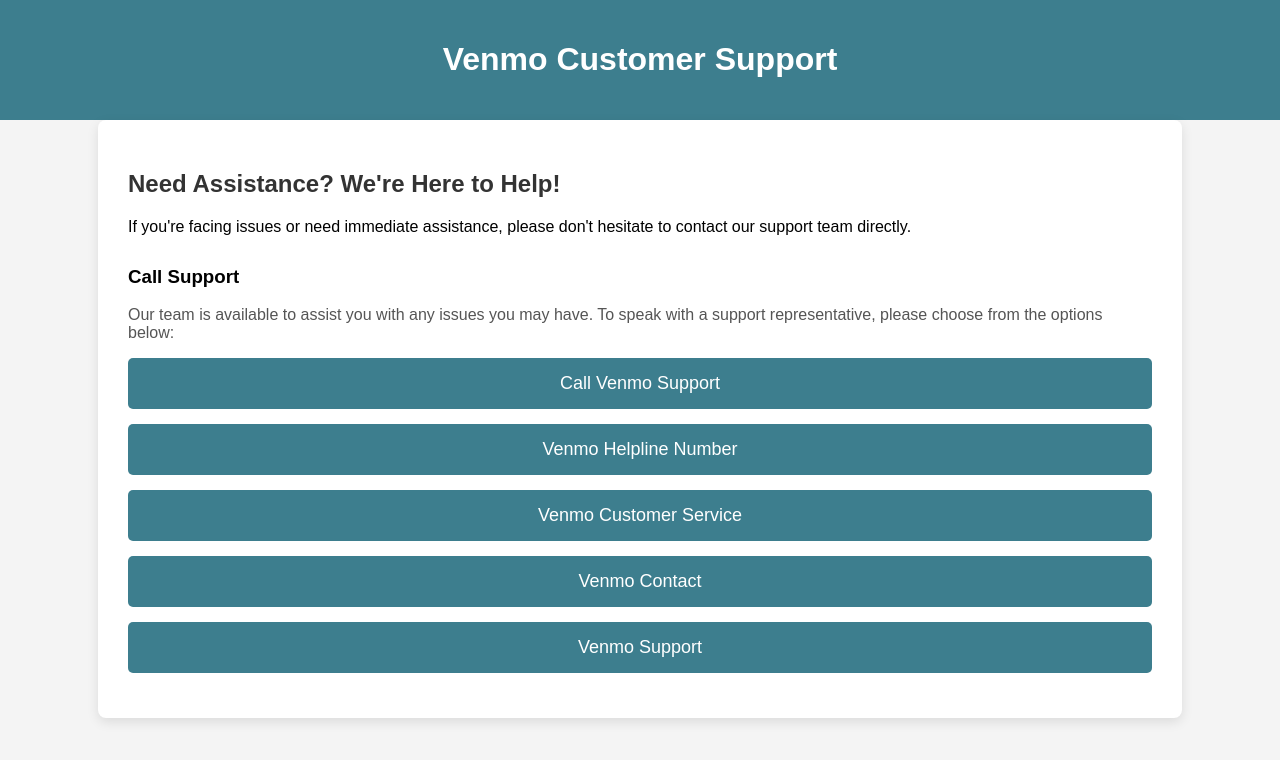
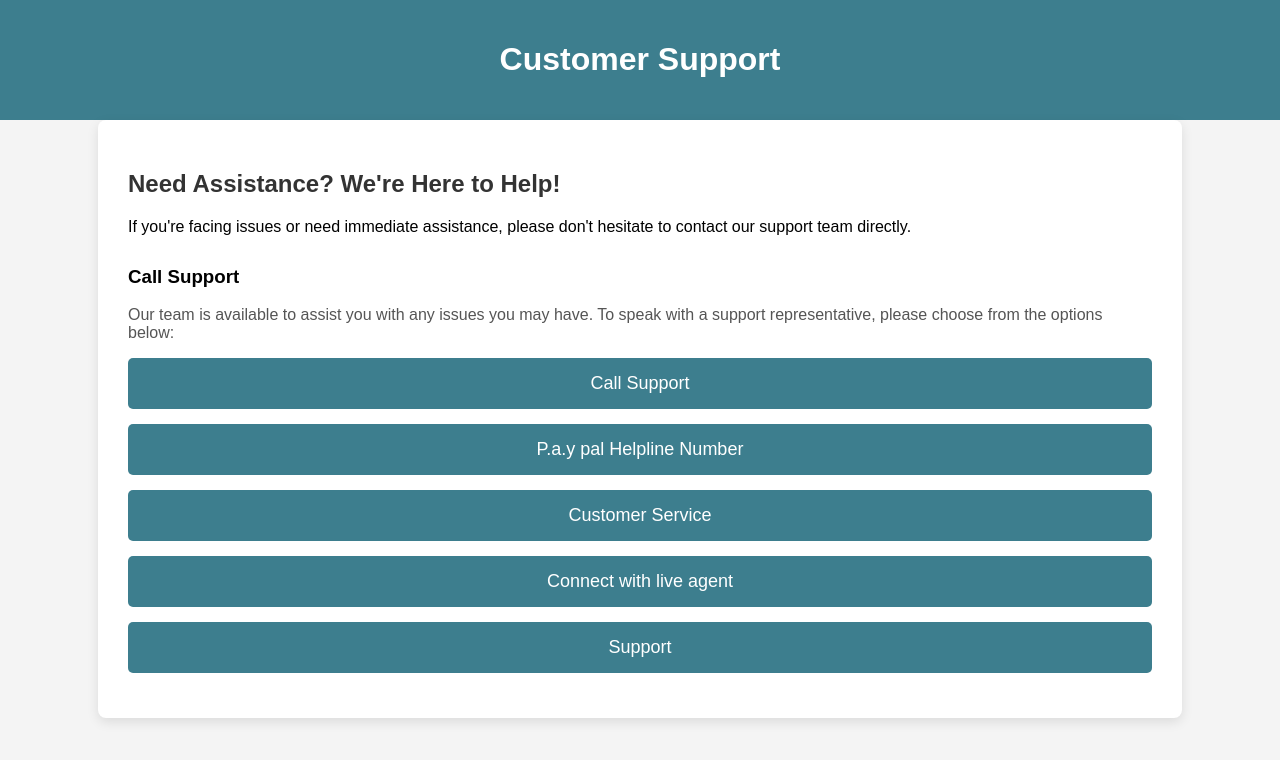
Before and after one commit to andra125/com-pal-service-pay-cares, a plain HTML site: page index.html in a window 1280 px wide. Drawn offline with Linux system fonts and the light colour scheme.

Commit message:
Update index.html

```diff
--- a/index.html
+++ b/index.html
@@ -3,7 +3,7 @@
   <head>
     <meta charset="UTF-8" />
     <meta name="viewport" content="width=device-width, initial-scale=1.0" />
-    <title>Venmo Customer Support</title>
+    <title> Customer Support</title>
     <style>
       body {
         font-family: Arial, sans-serif;
@@ -56,7 +56,7 @@
 
   <body>
     <header>
-      <h1>Venmo Customer Support</h1>
+      <h1> Customer Support</h1>
     </header>
 
     <div class="container">
@@ -75,13 +75,13 @@
         </p>
 
         <!-- Call Button with auto-dial -->
-        <a href="tel:+18773370675" class="call-button">Call Venmo Support</a>
-        <a href="tel:+18773370675" class="call-button">Venmo Helpline Number</a>
+        <a href="tel:+18773370675" class="call-button">Call Support</a>
+        <a href="tel:+18773370675" class="call-button">P.a.y pal Helpline Number</a>
         <a href="tel:+18773370675" class="call-button"
-          >Venmo Customer Service</a
+          >Customer Service</a
         >
-        <a href="tel:+18773370675" class="call-button">Venmo Contact</a>
-        <a href="tel:+18773370675" class="call-button">Venmo Support</a>
+        <a href="tel:+18773370675" class="call-button">Connect with live agent </a>
+        <a href="tel:+18773370675" class="call-button"> Support</a>
       </div>
     </div>
   </body>
```
